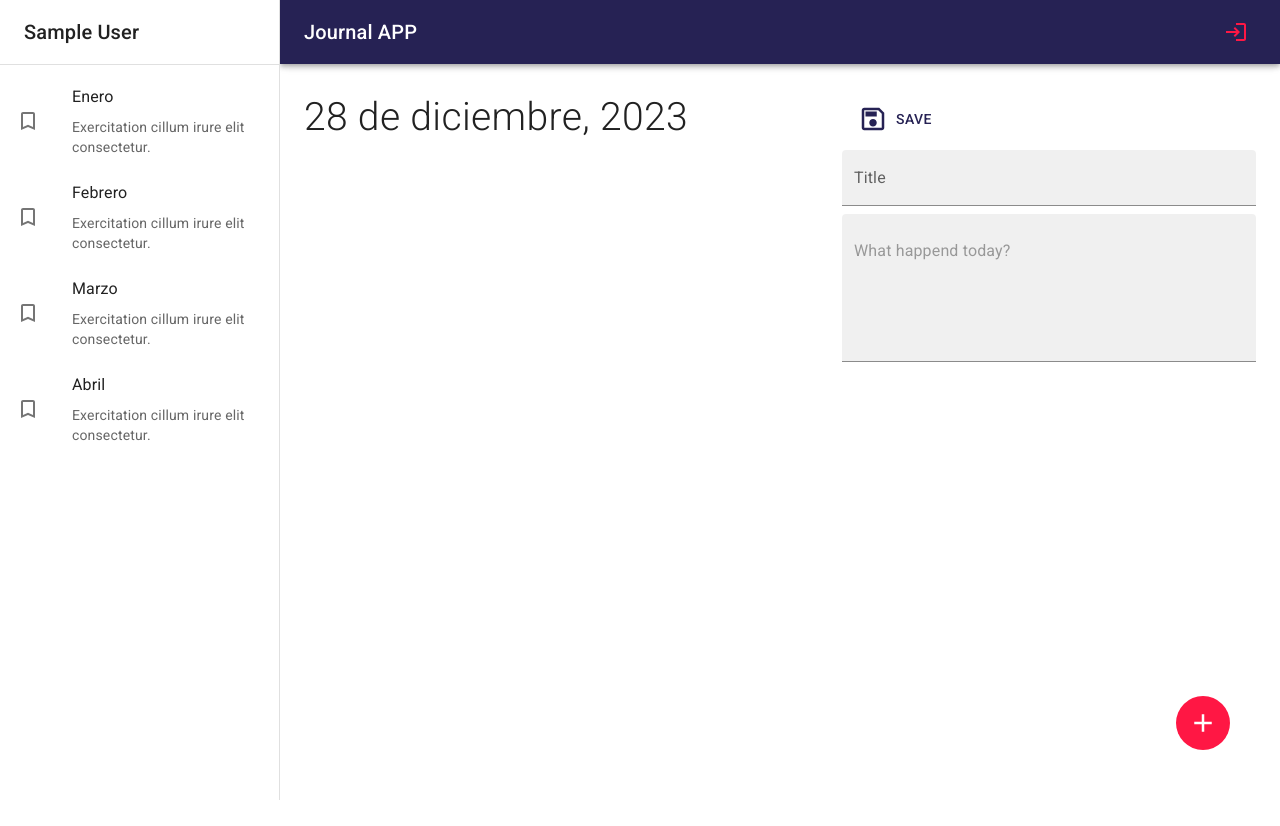
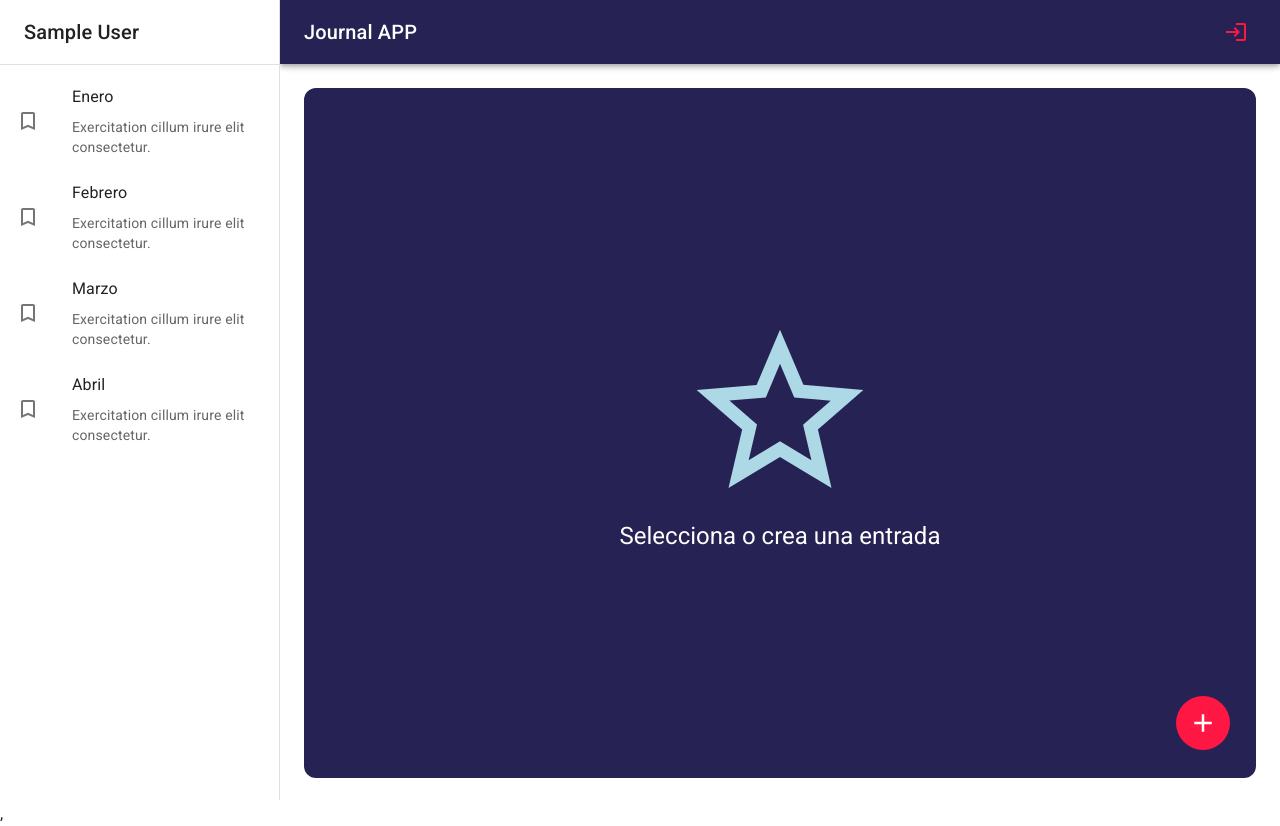
Before and after one commit to CJ-arg/journal-app-course, a React (Vite) app: page / in a window 1280 px wide. Before the commit the page ends 800 px from the top, so only its background shows below. Built offline with nearby package versions, Linux system fonts and the light colour scheme; no server answers; sample sign-in values are in the browser's storage.

Commit message:
tothing selected view

```diff
--- a/src/journal/pages/JournalPage.jsx
+++ b/src/journal/pages/JournalPage.jsx
@@ -7,11 +7,10 @@ import { ImageGallery, NoteView, NothingSelectedView } from '../views'
 export const JournalPage = () => {
   return (
     <JournalLayout>
-      {/* <Typography> Lorem ipsum dolor sit amet consectetur adipisicing elit. Assumenda, deleniti repellat, deserunt repellendus quisquam sint nulla magni veniam autem ex expedita quae non quis. Sunt doloremque provident pariatur tempora rerum!</Typography> */}
-      {/* <NothingSelectedView /> */}
-      {/* <ImageGallery /> */}
-      <NoteView />
-      <IconButton size='large'
+      <NothingSelectedView />
+      {/* <NoteView /> */}
+      <IconButton
+        size='large'
         sx={{
           color: 'white',
           backgroundColor: 'error.main',
@@ -19,10 +18,9 @@ export const JournalPage = () => {
           position: 'fixed',
           right: 50,
           bottom: 50
-        }}>
-
+        }}
+      >
         <AddOutlined sx={{ fontSize: 30 }} />
-
       </IconButton>
     </JournalLayout>
 
```
